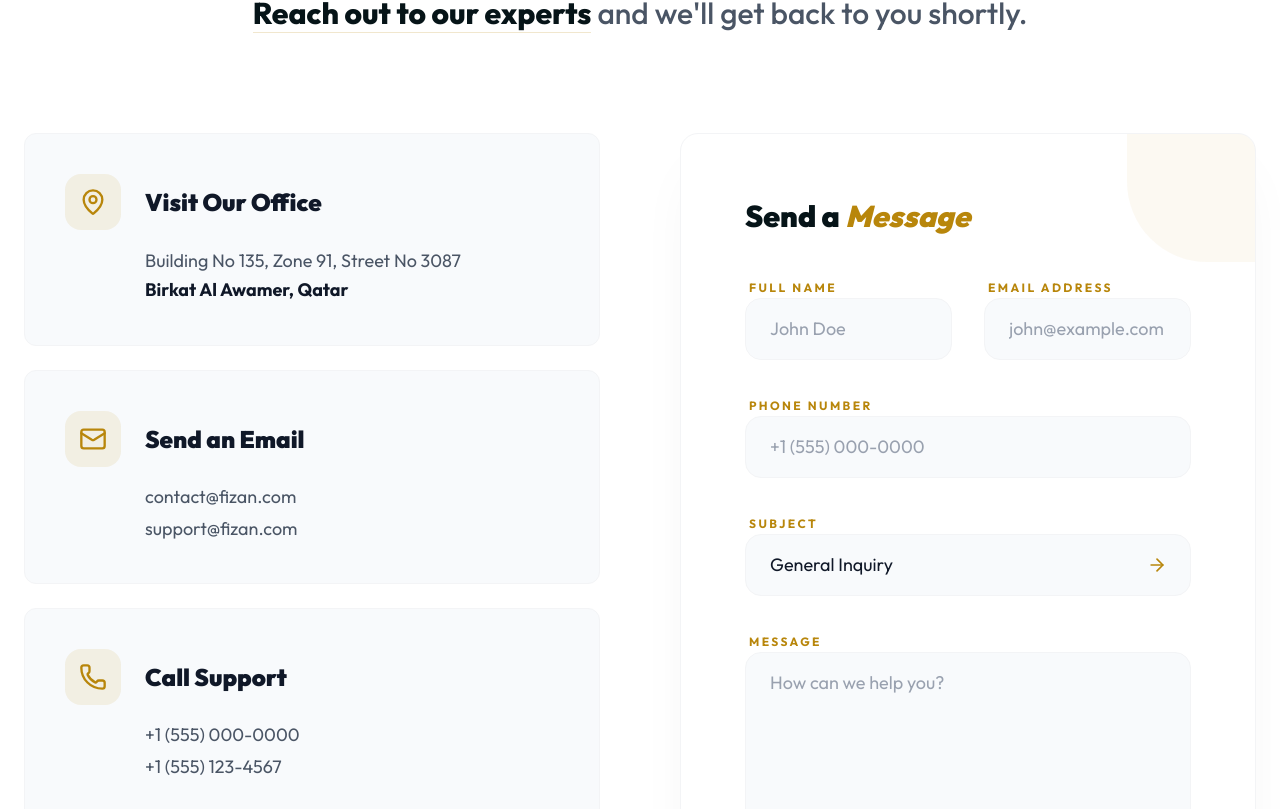
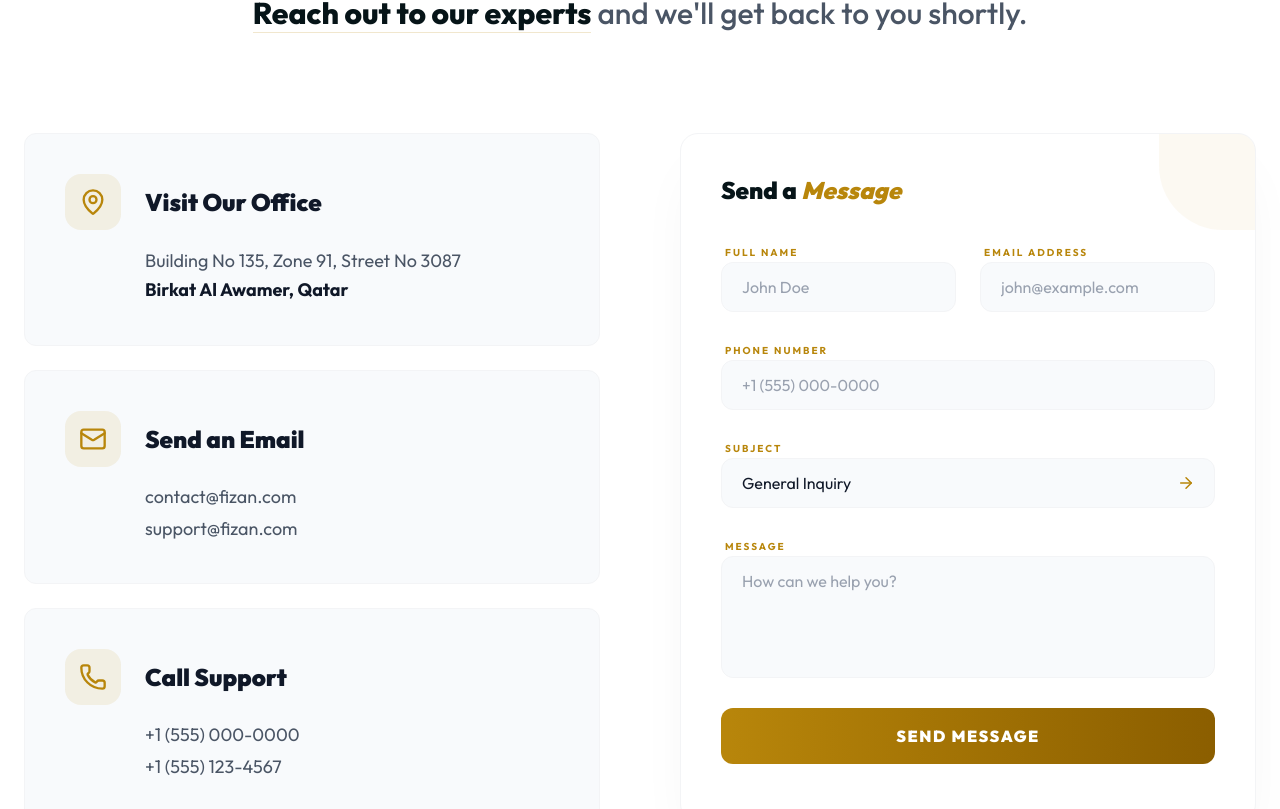
Before and after one commit to Shibilipadalath/logistic-web, a Next.js app: page /contact in a window 1280 px wide. Shown: the part 871-1680 px from the top of the page. Built offline with nearby package versions, Linux system fonts and the light colour scheme; a web font is replaced by a local one.

Commit message:
few update

```diff
--- a/src/components/About.tsx
+++ b/src/components/About.tsx
@@ -26,7 +26,7 @@ export default function About() {
         </div>
 
         {/* Right Side: Content */}
-        <div className="space-y-12 mt-8">
+        <div className="space-y-12 mt-16">
           {/* Headline */}
           <Reveal delay={0.2}>
             <h2 className="text-4xl md:text-5xl lg:text-6xl font-black leading-[1.2] tracking-tight text-gray-900">
--- a/src/components/Contact.tsx
+++ b/src/components/Contact.tsx
@@ -102,84 +102,84 @@ export default function Contact() {
           </div>
 
           {/* Right Side: Form */}
-          <div className="bg-white p-12 lg:p-16 rounded-[18px] border border-gray-100 shadow-[0_30px_60px_-15px_rgba(0,0,0,0.05)] relative overflow-hidden">
+          <div className="bg-white p-8 lg:p-10 rounded-[18px] border border-gray-100 shadow-[0_30px_60px_-15px_rgba(0,0,0,0.05)] relative overflow-hidden">
             {/* Decorative element */}
-            <div className="absolute top-0 right-0 w-32 h-32 bg-brand-primary/5 rounded-bl-[5rem]" />
+            <div className="absolute top-0 right-0 w-24 h-24 bg-brand-primary/5 rounded-bl-[4rem]" />
 
             <div className="relative z-10">
-              <h3 className="text-3xl font-black text-brand-black mb-10">
+              <h3 className="text-2xl font-black text-brand-black mb-8">
                 Send a{" "}
                 <span className="font-serif italic text-brand-primary">
                   Message
                 </span>
               </h3>
 
-              <form className="space-y-8">
-                <div className="grid grid-cols-1 md:grid-cols-2 gap-8">
-                  <div className="space-y-3">
-                    <label className="text-xs font-bold text-brand-primary uppercase tracking-[0.2em] ml-1">
+              <form className="space-y-6">
+                <div className="grid grid-cols-1 md:grid-cols-2 gap-6">
+                  <div className="space-y-2">
+                    <label className="text-[10px] font-bold text-brand-primary uppercase tracking-[0.2em] ml-1">
                       Full Name
                     </label>
                     <input
                       type="text"
                       placeholder="John Doe"
-                      className="w-full px-6 py-4 rounded-2xl bg-slate-50 border border-gray-100 text-gray-900 placeholder:text-gray-400 focus:outline-none focus:border-brand-primary/50 focus:ring-4 focus:ring-brand-primary/5 transition-all text-lg"
+                      className="w-full px-5 py-3 rounded-xl bg-slate-50 border border-gray-100 text-gray-900 placeholder:text-gray-400 focus:outline-none focus:border-brand-primary/50 focus:ring-4 focus:ring-brand-primary/5 transition-all text-base"
                     />
                   </div>
-                  <div className="space-y-3">
-                    <label className="text-xs font-bold text-brand-primary uppercase tracking-[0.2em] ml-1">
+                  <div className="space-y-2">
+                    <label className="text-[10px] font-bold text-brand-primary uppercase tracking-[0.2em] ml-1">
                       Email Address
                     </label>
                     <input
                       type="email"
                       placeholder="john@example.com"
-                      className="w-full px-6 py-4 rounded-2xl bg-slate-50 border border-gray-100 text-gray-900 placeholder:text-gray-400 focus:outline-none focus:border-brand-primary/50 focus:ring-4 focus:ring-brand-primary/5 transition-all text-lg"
+                      className="w-full px-5 py-3 rounded-xl bg-slate-50 border border-gray-100 text-gray-900 placeholder:text-gray-400 focus:outline-none focus:border-brand-primary/50 focus:ring-4 focus:ring-brand-primary/5 transition-all text-base"
                     />
                   </div>
                 </div>
 
-                <div className="space-y-3">
-                  <label className="text-xs font-bold text-brand-primary uppercase tracking-[0.2em] ml-1">
+                <div className="space-y-2">
+                  <label className="text-[10px] font-bold text-brand-primary uppercase tracking-[0.2em] ml-1">
                     Phone Number
                   </label>
                   <input
                     type="tel"
                     placeholder="+1 (555) 000-0000"
-                    className="w-full px-6 py-4 rounded-2xl bg-slate-50 border border-gray-100 text-gray-900 placeholder:text-gray-400 focus:outline-none focus:border-brand-primary/50 focus:ring-4 focus:ring-brand-primary/5 transition-all text-lg"
+                    className="w-full px-5 py-3 rounded-xl bg-slate-50 border border-gray-100 text-gray-900 placeholder:text-gray-400 focus:outline-none focus:border-brand-primary/50 focus:ring-4 focus:ring-brand-primary/5 transition-all text-base"
                   />
                 </div>
 
-                <div className="space-y-3">
-                  <label className="text-xs font-bold text-brand-primary uppercase tracking-[0.2em] ml-1">
+                <div className="space-y-2">
+                  <label className="text-[10px] font-bold text-brand-primary uppercase tracking-[0.2em] ml-1">
                     Subject
                   </label>
                   <div className="relative">
-                    <select className="w-full px-6 py-4 rounded-2xl bg-slate-50 border border-gray-100 text-gray-900 focus:outline-none focus:border-brand-primary/50 focus:ring-4 focus:ring-brand-primary/5 transition-all text-lg appearance-none">
+                    <select className="w-full px-5 py-3 rounded-xl bg-slate-50 border border-gray-100 text-gray-900 focus:outline-none focus:border-brand-primary/50 focus:ring-4 focus:ring-brand-primary/5 transition-all text-base appearance-none">
                       <option>General Inquiry</option>
                       <option>Request a Quote</option>
                       <option>Track Shipment</option>
                       <option>Careers</option>
                     </select>
-                    <div className="absolute right-6 top-1/2 -translate-y-1/2 pointer-events-none text-brand-primary">
-                      <ArrowUpRight size={20} className="rotate-45" />
+                    <div className="absolute right-5 top-1/2 -translate-y-1/2 pointer-events-none text-brand-primary">
+                      <ArrowUpRight size={18} className="rotate-45" />
                     </div>
                   </div>
                 </div>
 
-                <div className="space-y-3">
-                  <label className="text-xs font-bold text-brand-primary uppercase tracking-[0.2em] ml-1">
+                <div className="space-y-2">
+                  <label className="text-[10px] font-bold text-brand-primary uppercase tracking-[0.2em] ml-1">
                     Message
                   </label>
                   <textarea
-                    rows={5}
+                    rows={4}
                     placeholder="How can we help you?"
-                    className="w-full px-6 py-4 rounded-2xl bg-slate-50 border border-gray-100 text-gray-900 placeholder:text-gray-400 focus:outline-none focus:border-brand-primary/50 focus:ring-4 focus:ring-brand-primary/5 transition-all text-lg resize-none"
+                    className="w-full px-5 py-3 rounded-xl bg-slate-50 border border-gray-100 text-gray-900 placeholder:text-gray-400 focus:outline-none focus:border-brand-primary/50 focus:ring-4 focus:ring-brand-primary/5 transition-all text-base resize-none"
                   />
                 </div>
 
                 <button
                   type="submit"
-                  className="w-full bg-gradient-to-r from-[#B8860B] to-[#8B5E00] text-white font-black py-5 rounded-2xl hover:shadow-[0_20px_40px_-10px_rgba(184,134,11,0.4)] transition-all duration-500 text-lg uppercase tracking-widest active:scale-95"
+                  className="w-full bg-gradient-to-r from-[#B8860B] to-[#8B5E00] text-white font-black py-4 rounded-xl hover:shadow-[0_20px_40px_-10px_rgba(184,134,11,0.4)] transition-all duration-500 text-base uppercase tracking-widest active:scale-95"
                 >
                   Send Message
                 </button>
--- a/src/components/Team.tsx
+++ b/src/components/Team.tsx
@@ -36,7 +36,7 @@ export default function Team() {
           {professionals.map((member, index) => (
             <div
               key={index}
-              className="rounded-xl p-10 flex flex-col justify-between min-h-[420px] relative group
+              className="rounded-xl p-8 flex flex-col justify-between min-h-[380px] relative group
            transition-all duration-500 border border-gray-100 shadow-sm
            bg-white text-brand-black
            hover:shadow-[0_30px_60px_-15px_rgba(184,134,11,0.25)]
@@ -46,8 +46,8 @@ export default function Team() {
               <div className="absolute -right-20 -top-20 w-40 h-40 bg-brand-primary/5 rounded-full blur-3xl group-hover:bg-brand-primary/20 transition-all duration-500" />
 
               {/* Top Row: Icon container (empty for now or add decorative dot) */}
-              <div className="flex justify-between items-start mb-8 relative z-10">
-                <div className="w-14 h-14 rounded-2xl bg-brand-primary/10 flex items-center justify-center text-brand-primary group-hover:bg-brand-primary group-hover:text-white transition-all duration-500">
+              <div className="flex justify-between items-start mb-4 relative z-10">
+                <div className="w-12 h-12 rounded-2xl bg-brand-primary/10 flex items-center justify-center text-brand-primary group-hover:bg-brand-primary group-hover:text-white transition-all duration-500">
                   <div className="w-2 h-2 rounded-full bg-current" />
                 </div>
               </div>
```
